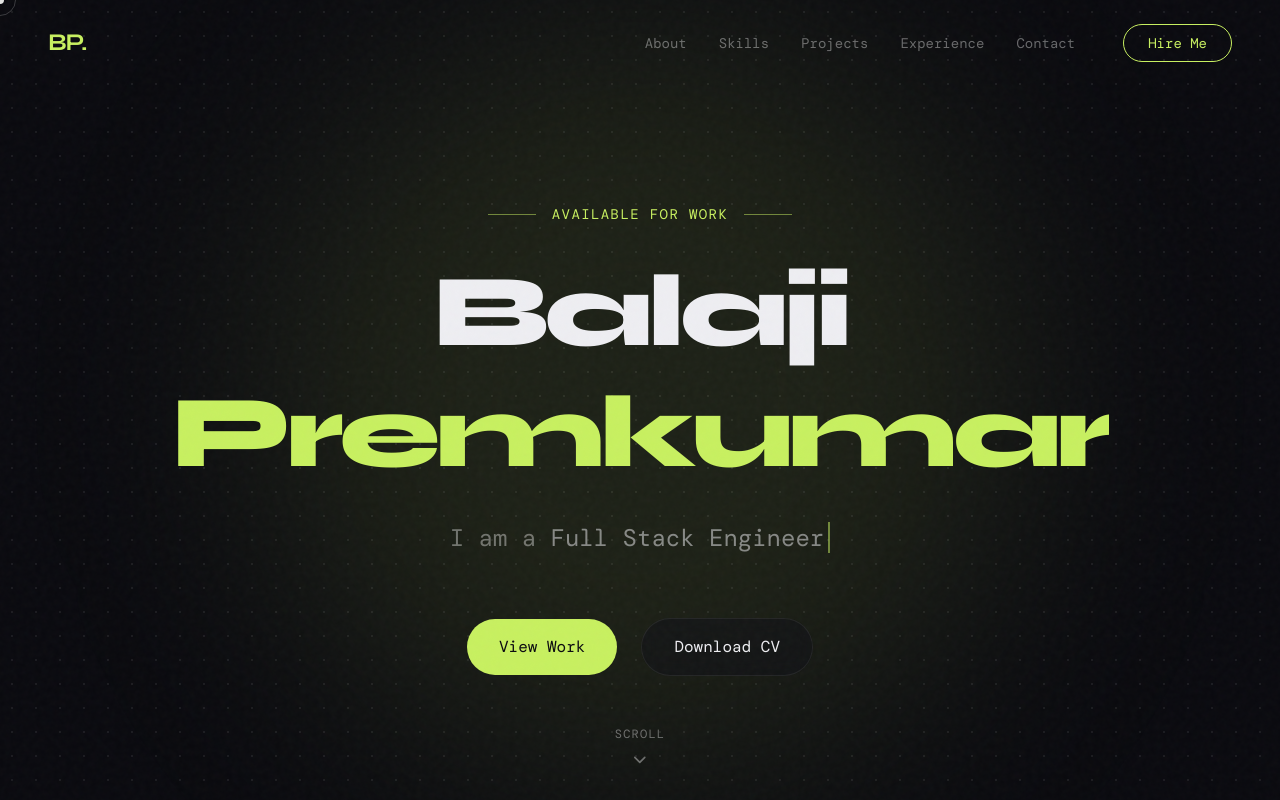
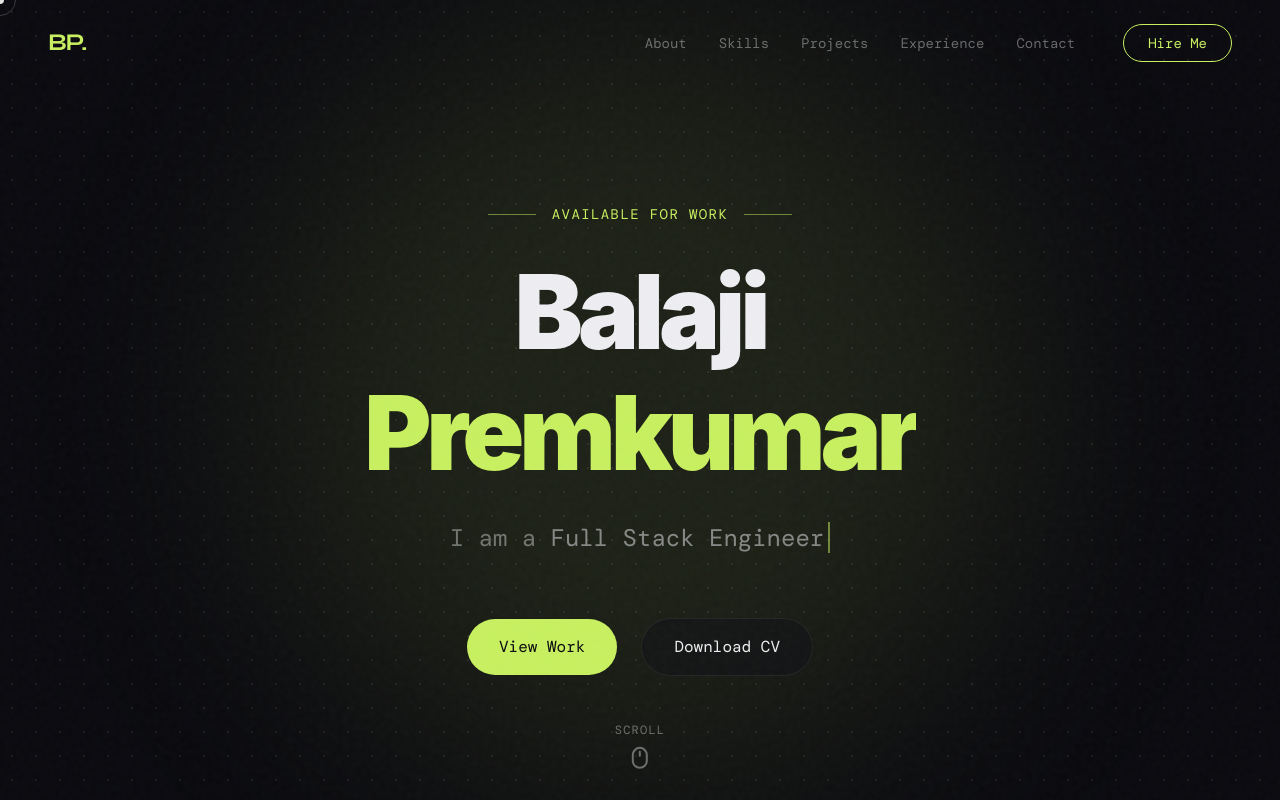
Before and after one commit to balaji-premkumar/balaji-premkumar.github.io, a React (Vite) app: page / in a window 1280 px wide. Shown: the top 800 px of the page. Built offline with nearby package versions, Linux system fonts and the light colour scheme; a web font is replaced by a local one.

Commit message:
style: update hero font and scroll icon

```diff
--- a/src/components/Hero.tsx
+++ b/src/components/Hero.tsx
@@ -2,7 +2,7 @@ import { useLayoutEffect, useRef } from 'react';
 import { motion } from 'framer-motion';
 import gsap from 'gsap';
 import { TextPlugin } from 'gsap/TextPlugin';
-import { ChevronDown } from 'lucide-react';
+import { Mouse } from 'lucide-react';
 import { personalInfo } from '../constants';
 
 gsap.registerPlugin(TextPlugin);
@@ -74,7 +74,7 @@ const Hero = () => {
         </div>
 
         {/* Main Heading */}
-        <h1 className="font-display font-black leading-[1.1] tracking-tighter text-ink mb-6" style={{ fontSize: 'clamp(3.2rem, 8vw, 7rem)' }}>
+        <h1 className="font-sans font-black leading-[1.1] tracking-tighter text-ink mb-6" style={{ fontSize: 'clamp(3.2rem, 8vw, 7rem)' }}>
           <span className="block overflow-hidden pb-2">
             <span ref={nameLine1Ref} className="block">{personalInfo.name.first}</span>
           </span>
@@ -117,7 +117,7 @@ const Hero = () => {
         transition={{ repeat: Infinity, duration: 2, ease: "easeInOut" }}
       >
         <span className="font-mono text-xs uppercase tracking-widest">Scroll</span>
-        <ChevronDown size={20} />
+        <Mouse size={24} />
       </motion.div>
     </section>
   );
```
